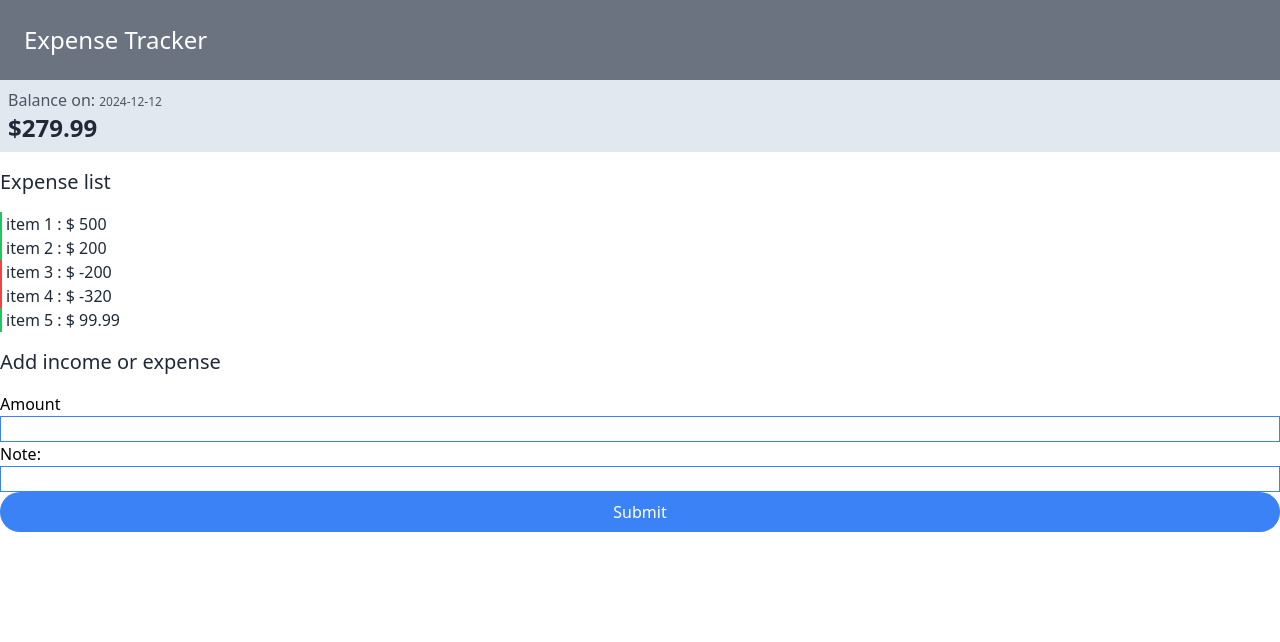
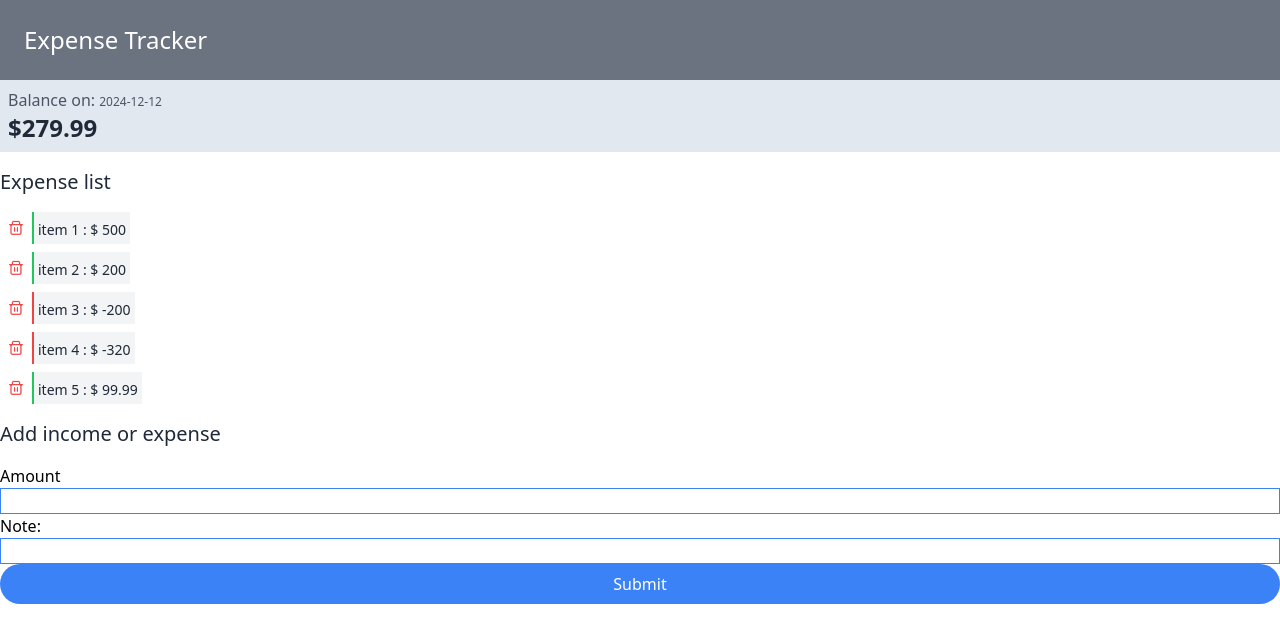
Before and after one commit to stakic-igor/expense-tracker, a Vue app: page / in a window 1280 px wide. Shown: the top 642 px of the page. Built offline with nearby package versions, Linux system fonts and the light colour scheme.

Commit message:
Add balance calculation and delete item option for expense list as well as styling

```diff
--- a/package.json
+++ b/package.json
@@ -9,6 +9,7 @@
     "preview": "vite preview"
   },
   "dependencies": {
+    "primeicons": "^7.0.0",
     "vue": "^3.5.13"
   },
   "devDependencies": {
--- a/src/App.vue
+++ b/src/App.vue
@@ -1,5 +1,5 @@
 <script setup>
-import { ref } from 'vue'
+import { computed, ref } from 'vue'
 
 import Header from './components/Header.vue'
 import Balance from './components/Balance.vue';
@@ -7,7 +7,7 @@ import ExpenseList from './components/ExpenseList.vue';
 import ExpenseForm from './components/ExpenseForm.vue';
 
 const balance = ref(0);
-const items = [
+const items = ref([
     {
         id: 1,
         name: 'item 1',
@@ -33,14 +33,26 @@ const items = [
         name: 'item 5',
         amount: 99.99
     }
-];
+]);
 
-balance.value = items.reduce((acc, initVal) => acc + initVal.amount, 0);
+// function to delete item from items
+const handleDeleteItems = (id) => {
+    console.log(id);
+    items.value = items.value.filter((item) => { return item.id !== id})
+}
+
+const balanceTotal = computed(() => {
+    return (
+        items.value.reduce((acc, currItem) => {
+            return acc + currItem.amount
+        }, 0)
+    )
+});
 </script>
 
 <template>
   <Header />
-  <Balance :balance="balance" />
-  <ExpenseList :items="items" />
+  <Balance :balanceTotal="balanceTotal" />
+  <ExpenseList :items="items"  @passDeletedItems="handleDeleteItems"/>
   <ExpenseForm />
 </template>
--- a/src/components/Balance.vue
+++ b/src/components/Balance.vue
@@ -2,7 +2,7 @@
 import { ref, defineProps } from 'vue';
 
 defineProps({
-    balance: {
+    balanceTotal: {
         type: Number,
         required: true
     }
@@ -17,6 +17,6 @@ const today = date.toISOString().slice(0, 10);
     <!-- TODO: primitive for now, format date to dd/mm/yyyy -->
      <div class="radius p-2 bg-slate-200">
          <p class="text-gray-600">Balance on: <span class="text-xs text-gray-600">{{ today }}</span></p>
-         <p class="text-2xl font-bold text-gray-800">${{ balance }}</p>
+         <p class="text-2xl font-bold text-gray-800">${{ balanceTotal }}</p>
      </div>
 </template>
--- a/src/components/ExpenseList.vue
+++ b/src/components/ExpenseList.vue
@@ -1,5 +1,5 @@
 <script setup>
-import { defineProps } from 'vue';
+import { defineProps, defineEmits } from 'vue';
 import ExpenseListItem from './ExpenseListItem.vue';
 
 defineProps({
@@ -8,12 +8,21 @@ defineProps({
         required: true
     }
 })
+
+const emit = defineEmits(['passDeletedItems']);
+
+const passDeletedItem = (id) => {
+    emit('passDeletedItems', id);
+}
 </script>
 <template>
     <h3 class="text-xl my-4 text-gray-800">Expense list</h3>
-    <ul>
-        <li v-for="item in items" :key="item.id">
-            <ExpenseListItem :name="item.name" :amount="item.amount" />
-        </li>
-    </ul>
+    <div v-for="item in items" :key="item.id" class="flex flex-row items-center mb-2">
+        <ExpenseListItem
+            :name="item.name"
+            :amount="item.amount"
+            :id="item.id"
+            @deletedItem="passDeletedItem"
+        />
+    </div>
 </template>
--- a/src/components/ExpenseListItem.vue
+++ b/src/components/ExpenseListItem.vue
@@ -1,6 +1,11 @@
 <script setup>
+import { defineProps, defineEmits } from 'vue';
 
 const props = defineProps({
+    id: {
+        type: Number,
+        required: true
+    },
     name: {
         type: String,
         required: true
@@ -11,10 +16,17 @@ const props = defineProps({
     }
 })
 
+const emit = defineEmits(['deletedItem']);
+
+const deleteItem = () => {
+    emit('deletedItem', props.id);
+}
+
 </script>
 <template>
+    <div class="text-red-500 text-bold w-8 h-8 flex justify-center items-center hover:cursor-pointer hover:bg-red-500 hover:text-white" @click="deleteItem"><i class="pi pi-trash text-sm"></i></div>
     <div
-        class="border-l-2 px-1 text-gray-800"
+        class="text-sm border-l-2 px-1 h-8 text-gray-800 py-2 bg-gray-100"
         :class="amount < 0 ? 'border-red-500' : 'border-green-500'">{{ name }} : $ {{ amount }}
     </div>
 </template>
--- a/src/main.js
+++ b/src/main.js
@@ -1,5 +1,6 @@
 import { createApp } from 'vue'
 import App from './App.vue'
 import './index.css'
+import 'primeicons/primeicons.css'
 
 createApp(App).mount('#app')
```
Also changed, not shown: 1 other file (tests, documents, lock files or other folders).
